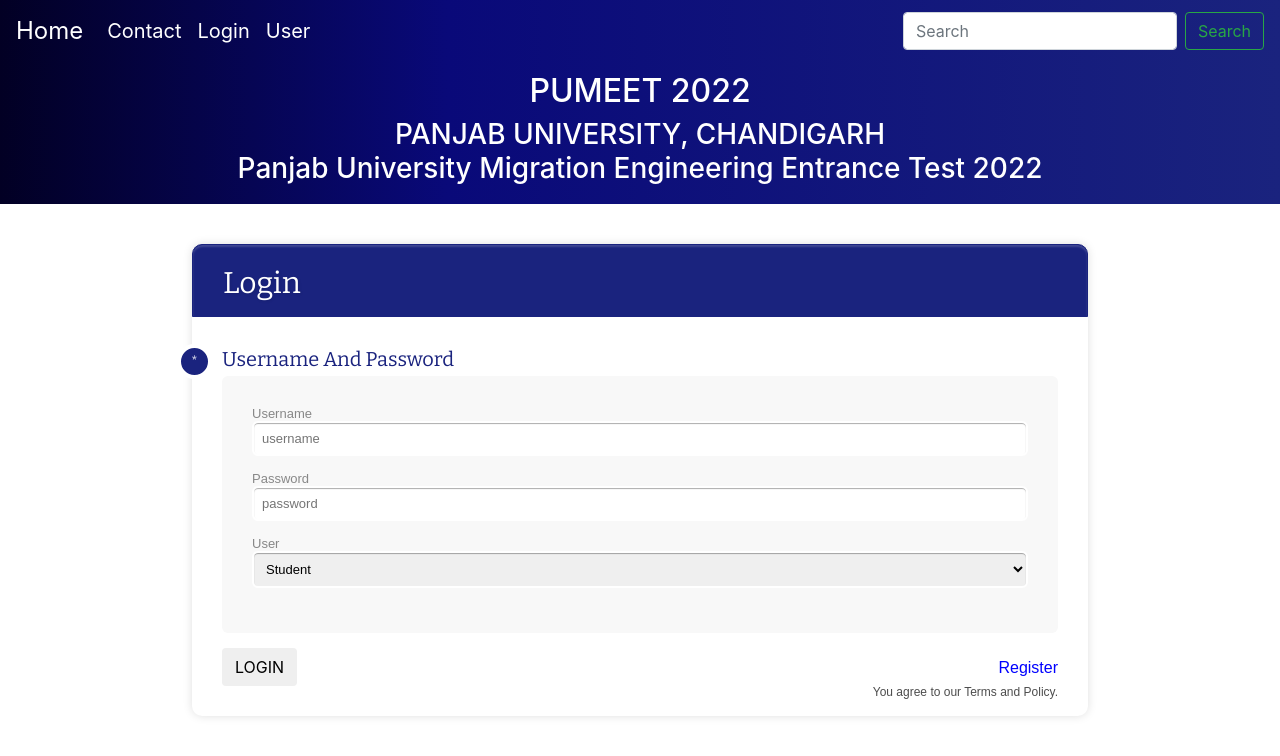
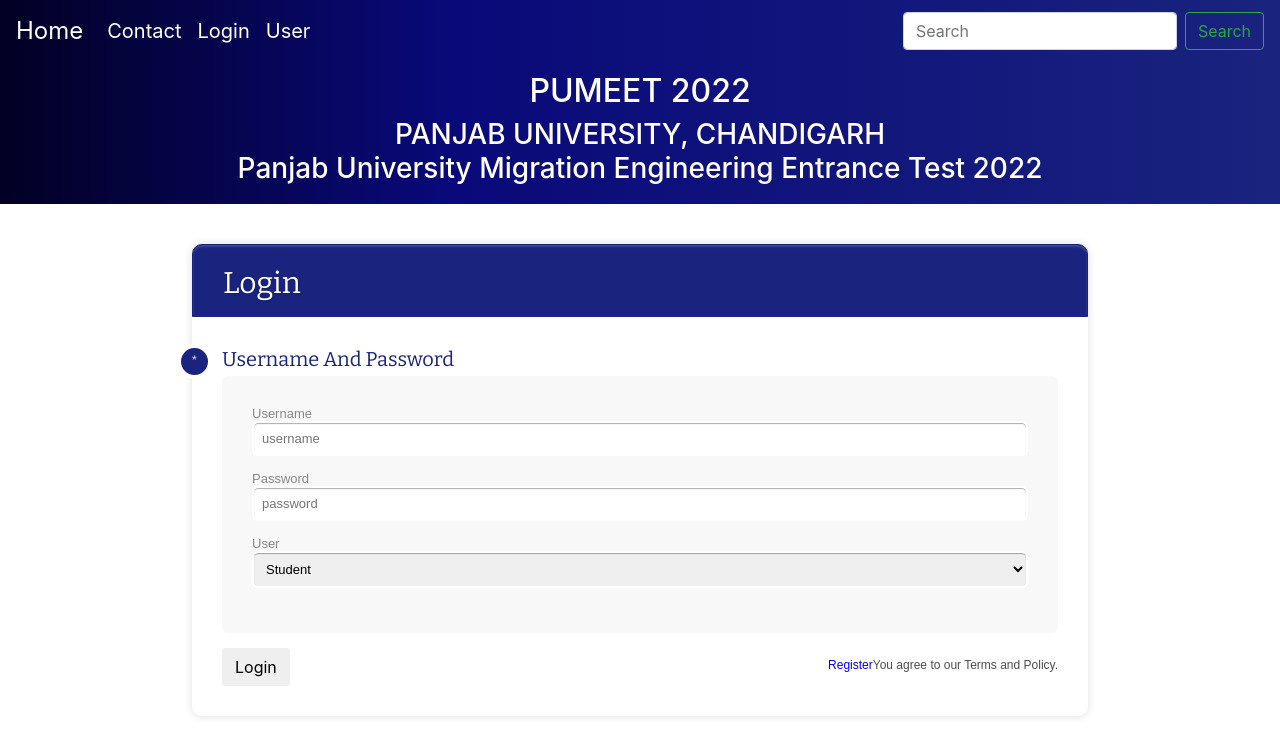
Before and after one commit to abhishekGoyal274/MERN-Pumeet-Frontend, a React (Create React App) app: page /Login in a window 1280 px wide. Shown: the top 756 px of the page. Built offline with nearby package versions, Linux system fonts and the light colour scheme.

Commit message:
Added login Loading

```diff
--- a/src/components/Login.js
+++ b/src/components/Login.js
@@ -1,4 +1,4 @@
-import React, { useState} from "react";
+import React, { useState } from "react";
 import { Link } from "react-router-dom";
 import { useNavigate } from "react-router-dom";
 import "../form.css";
@@ -7,6 +7,7 @@
 const Login = () => {
   const [inputs, setInputs] = useState({});
   const [User, setUser] = useState("Student");
+  const [login, setLogin] = useState("Login");
   const navigate = useNavigate();
 
   function handleValidation() {
@@ -59,14 +60,14 @@
           default:
             break;
         }
-        console.log("login")
-        console.log(data.data)
-
-        localStorage.setItem('user',JSON.stringify(data?.data));
+        console.log("login");
+        console.log(data.data);
+        localStorage.setItem("user", JSON.stringify(data?.data));
+        setLogin("Login");
         navigate("/User");
-      }
-      catch (err) {
+      } catch (err) {
         alert(err.response.data.message);
+        setLogin("Login");
         console.log(err);
       }
     } else {
@@ -77,6 +78,7 @@
           "\nPassword: " +
           returns[1].password
       );
+      setLogin("Login");
     }
   };
 
@@ -136,14 +138,15 @@
             <button
               className="waves-effect waves-light btn center-align white-text text-darken-2 card-panel indigo darken-4  z-depth-1"
               onClick={(event) => {
+                setLogin("Loading");
                 handleSubmit(event);
               }}
             >
-              LOGIN
+              {login}
             </button>
             <span className="privacy-policy">
               <Link style={{ color: "Blue" }} to="/register">
-                <h6>Register</h6>
+                Register
               </Link>
               You agree to our Terms and Policy.
             </span>
```
